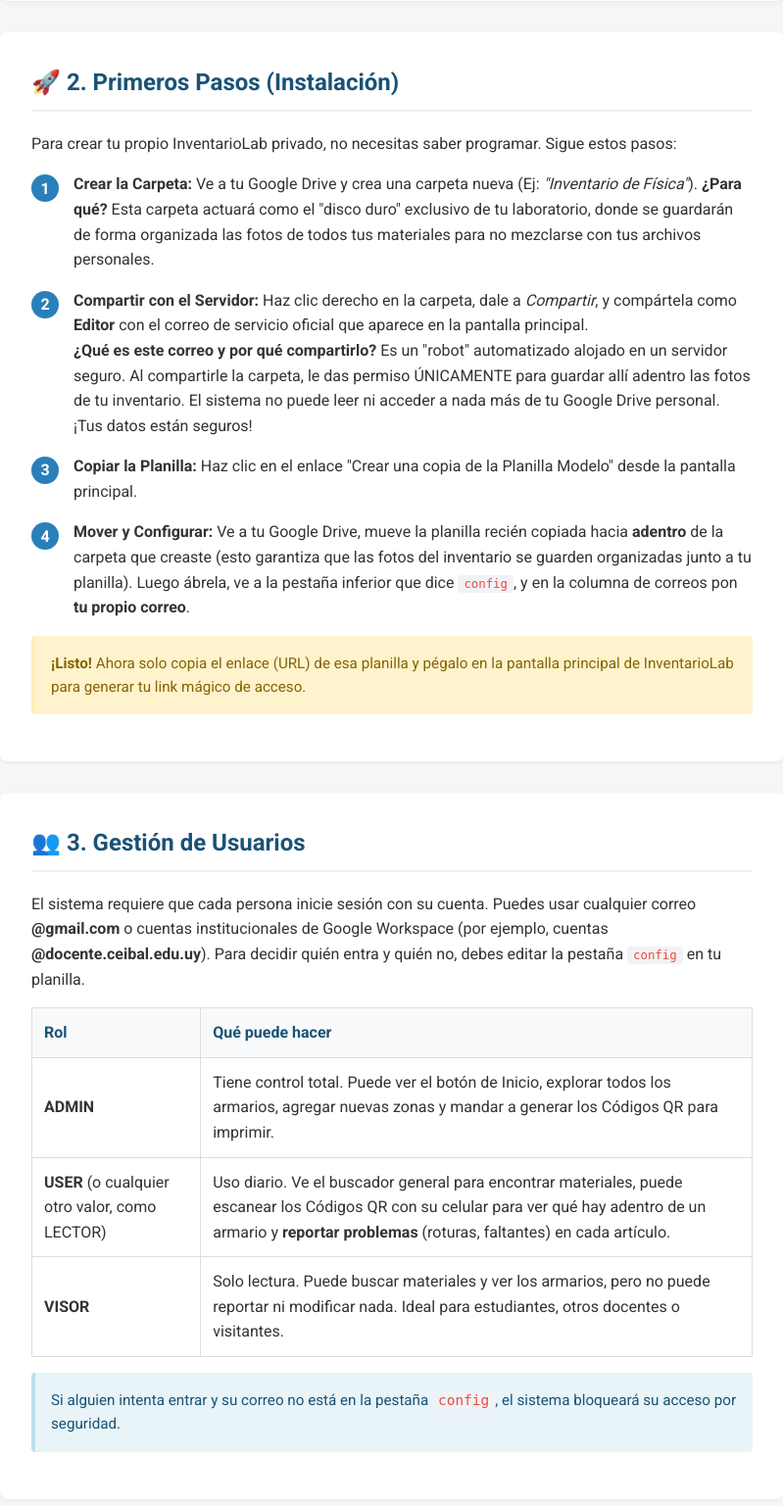
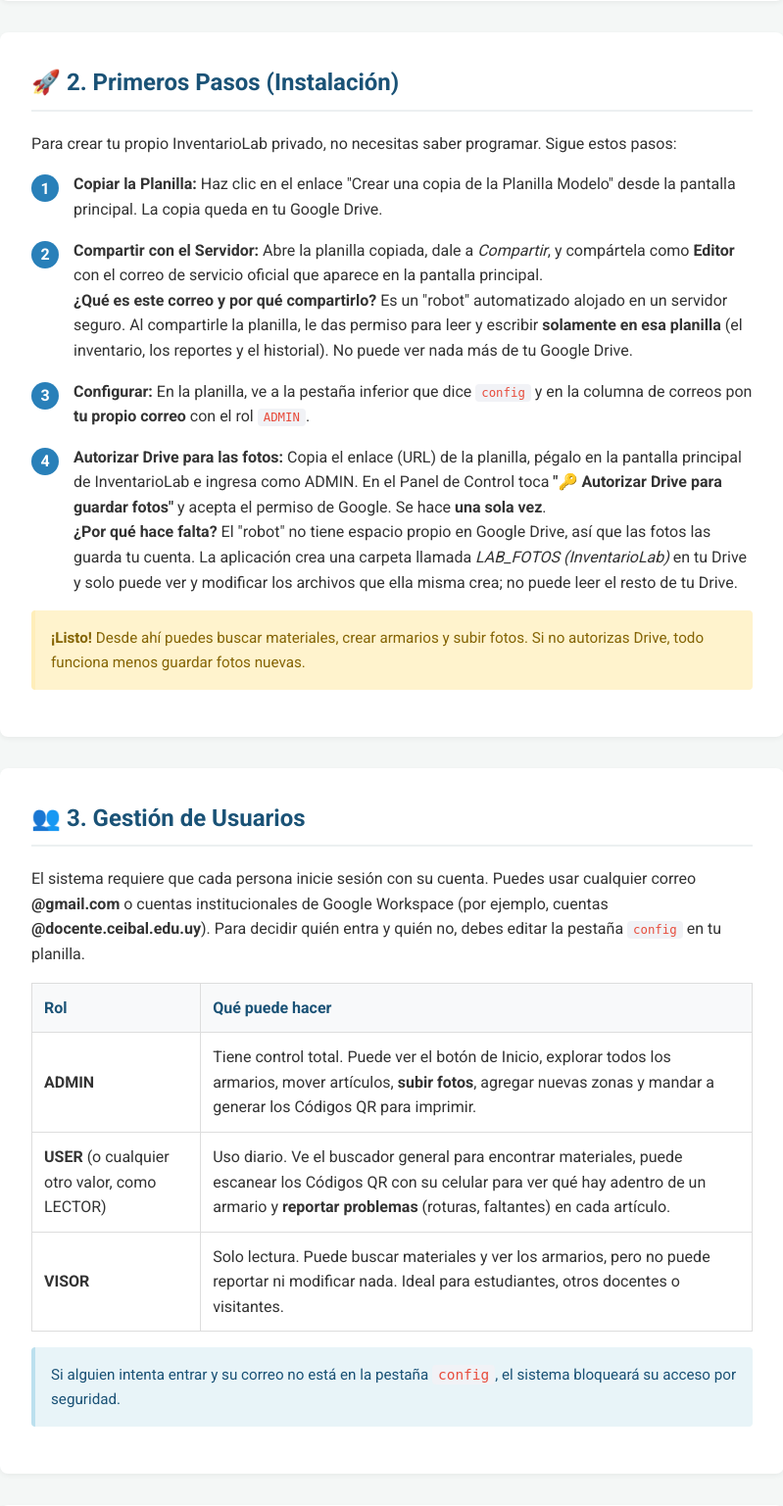
Before and after one commit to kterva/inventariolab, a Node server app: page /inventariolab/ayuda in a window 1280 px wide. Shown: the part 849-2386 px from the top of the page at 98% size, without its empty margins (240-1039 px from the left). Run offline with Node 20, Linux system fonts and the light colour scheme; some libraries are stand-ins or nearby versions.

Commit message:
docs: ayuda, portada, privacidad y README al día (subida de fotos con permiso de admin, búsqueda por foto, lecciones aprendidas)

```diff
--- a/views/ayuda.ejs
+++ b/views/ayuda.ejs
@@ -85,30 +85,30 @@
     <div class="step">
       <div class="step-number">1</div>
       <div class="step-content">
-        <b>Crear la Carpeta:</b> Ve a tu Google Drive y crea una carpeta nueva (Ej: <i>"Inventario de Física"</i>). <b>¿Para qué?</b> Esta carpeta actuará como el "disco duro" exclusivo de tu laboratorio, donde se guardarán de forma organizada las fotos de todos tus materiales para no mezclarse con tus archivos personales.
+        <b>Copiar la Planilla:</b> Haz clic en el enlace "Crear una copia de la Planilla Modelo" desde la pantalla principal. La copia queda en tu Google Drive.
       </div>
     </div>
     <div class="step">
       <div class="step-number">2</div>
       <div class="step-content">
-        <b>Compartir con el Servidor:</b> Haz clic derecho en la carpeta, dale a <i>Compartir</i>, y compártela como <b>Editor</b> con el correo de servicio oficial que aparece en la pantalla principal. <br><b>¿Qué es este correo y por qué compartirlo?</b> Es un "robot" automatizado alojado en un servidor seguro. Al compartirle la carpeta, le das permiso ÚNICAMENTE para guardar allí adentro las fotos de tu inventario. El sistema no puede leer ni acceder a nada más de tu Google Drive personal. ¡Tus datos están seguros!
+        <b>Compartir con el Servidor:</b> Abre la planilla copiada, dale a <i>Compartir</i>, y compártela como <b>Editor</b> con el correo de servicio oficial que aparece en la pantalla principal. <br><b>¿Qué es este correo y por qué compartirlo?</b> Es un "robot" automatizado alojado en un servidor seguro. Al compartirle la planilla, le das permiso para leer y escribir <b>solamente en esa planilla</b> (el inventario, los reportes y el historial). No puede ver nada más de tu Google Drive.
       </div>
     </div>
     <div class="step">
       <div class="step-number">3</div>
       <div class="step-content">
-        <b>Copiar la Planilla:</b> Haz clic en el enlace "Crear una copia de la Planilla Modelo" desde la pantalla principal.
+        <b>Configurar:</b> En la planilla, ve a la pestaña inferior que dice <code>config</code> y en la columna de correos pon <b>tu propio correo</b> con el rol <code>ADMIN</code>.
       </div>
     </div>
     <div class="step">
       <div class="step-number">4</div>
       <div class="step-content">
-        <b>Mover y Configurar:</b> Ve a tu Google Drive, mueve la planilla recién copiada hacia <b>adentro</b> de la carpeta que creaste (esto garantiza que las fotos del inventario se guarden organizadas junto a tu planilla). Luego ábrela, ve a la pestaña inferior que dice <code>config</code>, y en la columna de correos pon <b>tu propio correo</b>.
+        <b>Autorizar Drive para las fotos:</b> Copia el enlace (URL) de la planilla, pégalo en la pantalla principal de InventarioLab e ingresa como ADMIN. En el Panel de Control toca <b>"🔑 Autorizar Drive para guardar fotos"</b> y acepta el permiso de Google. Se hace <b>una sola vez</b>.<br><b>¿Por qué hace falta?</b> El "robot" no tiene espacio propio en Google Drive, así que las fotos las guarda tu cuenta. La aplicación crea una carpeta llamada <i>LAB_FOTOS (InventarioLab)</i> en tu Drive y solo puede ver y modificar los archivos que ella misma crea; no puede leer el resto de tu Drive.
       </div>
     </div>
 
     <div class="alert">
-      <b>¡Listo!</b> Ahora solo copia el enlace (URL) de esa planilla y pégalo en la pantalla principal de InventarioLab para generar tu link mágico de acceso.
+      <b>¡Listo!</b> Desde ahí puedes buscar materiales, crear armarios y subir fotos. Si no autorizas Drive, todo funciona menos guardar fotos nuevas.
     </div>
   </div>
 
@@ -123,7 +123,7 @@
       </tr>
       <tr>
         <td><b>ADMIN</b></td>
-        <td>Tiene control total. Puede ver el botón de Inicio, explorar todos los armarios, agregar nuevas zonas y mandar a generar los Códigos QR para imprimir.</td>
+        <td>Tiene control total. Puede ver el botón de Inicio, explorar todos los armarios, mover artículos, <b>subir fotos</b>, agregar nuevas zonas y mandar a generar los Códigos QR para imprimir.</td>
       </tr>
       <tr>
         <td><b>USER</b> (o cualquier otro valor, como LECTOR)</td>
@@ -156,7 +156,7 @@
     <h3>Columnas Opcionales</h3>
     <ul>
       <li><b>Ubicación:</b> Escribe exactamente el nombre del armario donde está guardado (Ej: <i>Armario Sur 1</i>). Debe coincidir con las Zonas creadas.</li>
-      <li><b>Link a Imagen:</b> Pega una URL de una imagen de internet, o aún mejor, un enlace a una imagen guardada en tu misma carpeta compartida de Google Drive. El sistema la mostrará en miniatura.</li>
+      <li><b>Link a Imagen:</b> Se completa sola cuando un administrador sube una foto desde el armario o desde el buscador. También puedes pegar la URL (<code>https://</code>) de una imagen de internet, pero la <b>búsqueda por foto</b> solo reconoce las fotos subidas desde la aplicación.</li>
     </ul>
   </div>
 
@@ -183,6 +183,15 @@
     <h3>Búsqueda Manual</h3>
     <p>Cualquier profesor puede usar el <b>Buscador Global</b>. Solo escribe una palabra clave (Ej: <i>"Lupa"</i>) y el sistema te dirá instantáneamente si hay stock, si están rotos, y en qué armario buscar.</p>
 
+    <h3>Búsqueda por Foto</h3>
+    <p>Si no recuerdas cómo se llama un material, toca <b>📸 Buscar por foto</b> en el Panel de Control y sácale una foto. El sistema la compara con las fotos ya guardadas y te muestra <b>cuál parece ser</b> y en qué armario está, con un botón <b>Ir al armario</b>. Si no está seguro, te muestra los 3 más parecidos para que elijas.</p>
+    <div class="info">
+      Solo reconoce materiales que <b>ya tienen foto</b>. Si ninguno es el correcto, toca <b>"Ninguno de estos"</b>: te lleva al buscador por nombre y, si eres administrador, al encontrarlo puedes <b>guardarle la foto que sacaste</b> para que la próxima vez se reconozca. La foto que usas para buscar no se guarda.
+    </div>
+
+    <h3>Subir una Foto (ADMIN)</h3>
+    <p>Dentro de un armario, cada artículo tiene el botón <b>📸 Foto</b>. La miniatura aparece enseguida para confirmar que se subió. Si ves el aviso <i>"Un admin debe autorizar Drive"</i>, falta el paso 4 de la instalación.</p>
+
     <h3>Escaneo de QR (Modo Armario)</h3>
     <p>Cuando un docente abre un armario, solo tiene que abrir la cámara de su celular y apuntar al Código QR pegado en la puerta.</p>
     <p>Esto abrirá el sistema InventarioLab directamente en la sección de ese armario específico, mostrando la foto y la lista de todo lo que <b>debería estar</b> allí adentro. ¡Ideal para revisar que los alumnos hayan guardado todo en su lugar al finalizar la clase!</p>
```
Also changed, not shown: views/home.ejs (+4 -5 lines), views/privacidad.ejs (+6 -4 lines), README.md.
